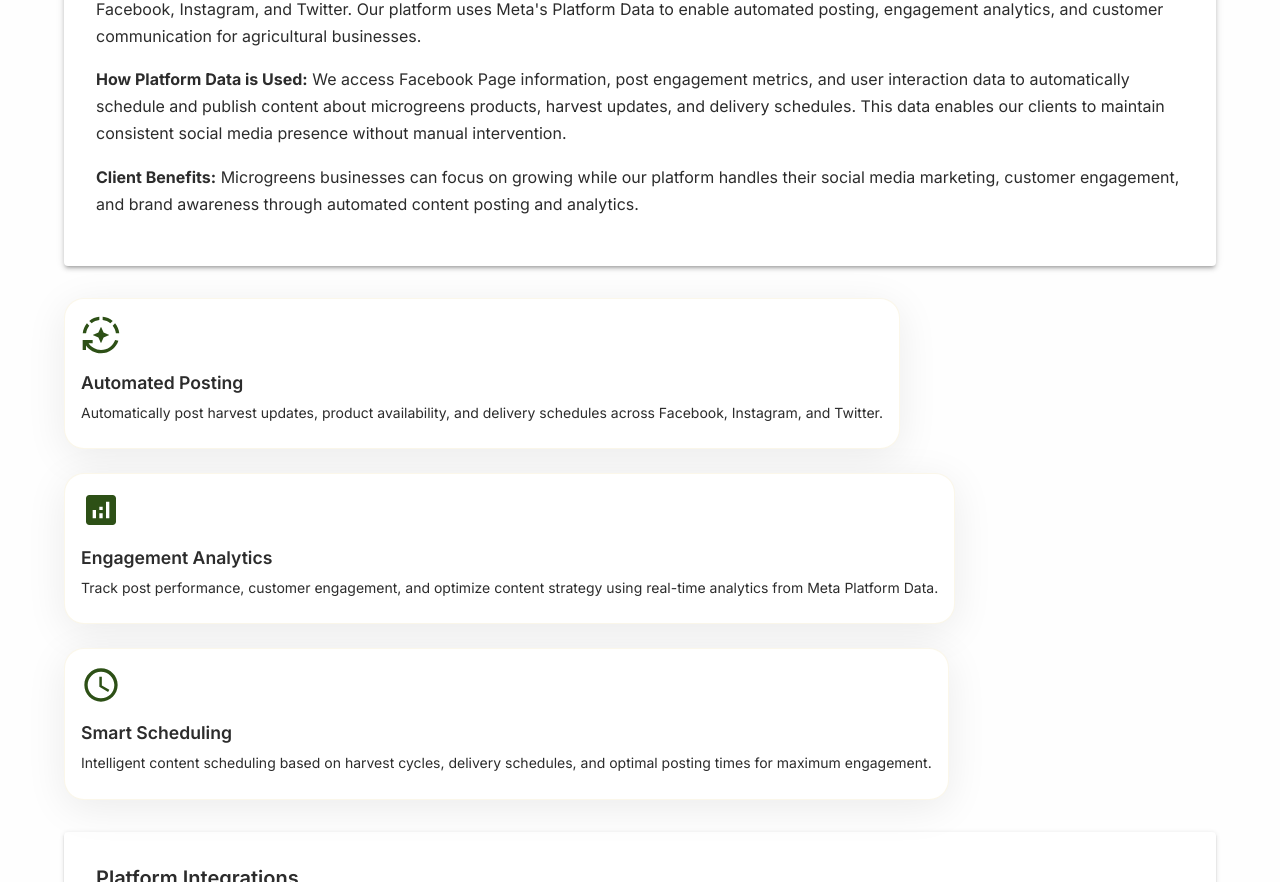
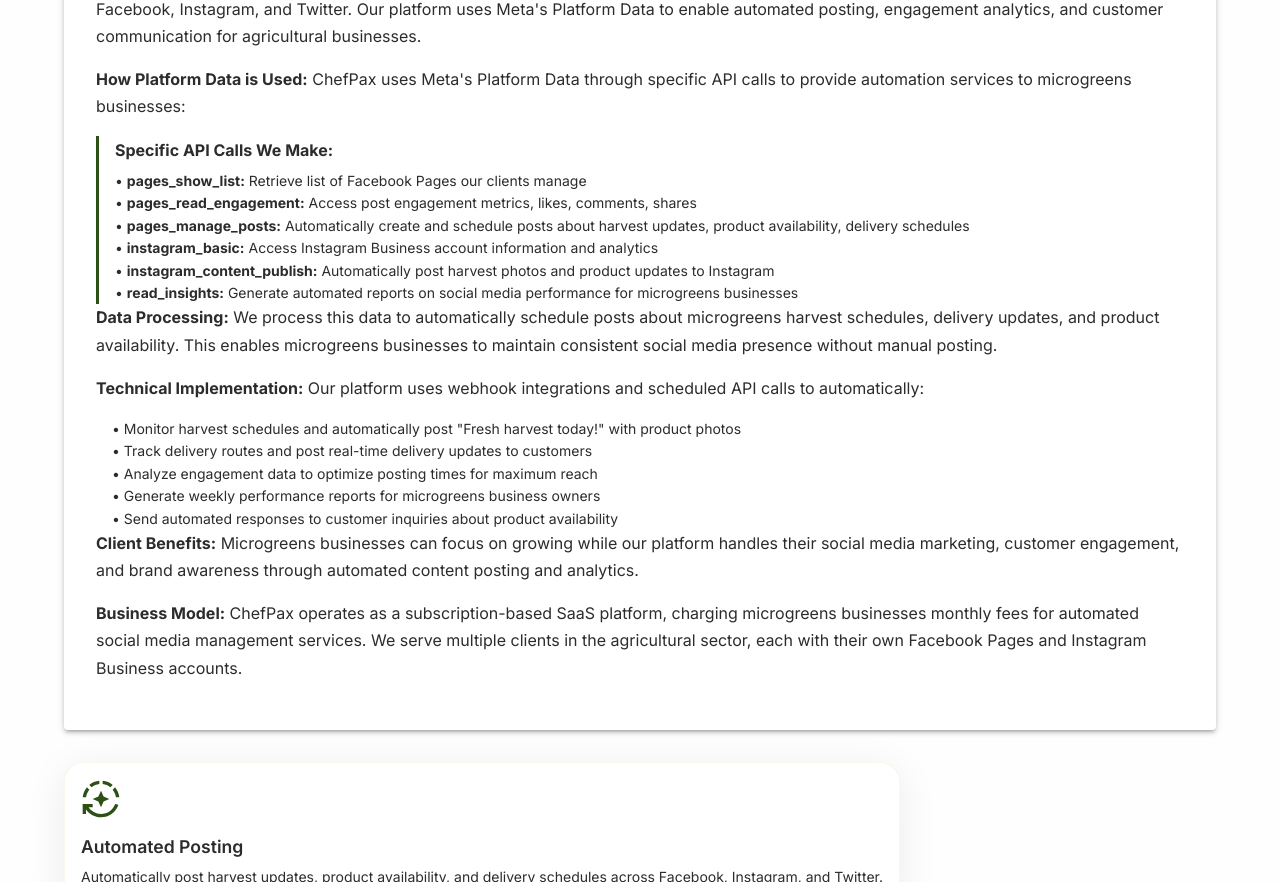
Before and after one commit to geoffdsims/chefpax, a Next.js app: page /automation in a window 1280 px wide. Shown: the part 475-1357 px from the top of the page. Built offline with nearby package versions, Linux system fonts and the light colour scheme; no server answers.

Commit message:
Add detailed API call specifications and technical implementation for Facebook Tech Provider verification

```diff
--- a/src/app/automation/page.tsx
+++ b/src/app/automation/page.tsx
@@ -38,10 +38,39 @@
           <strong>Services Provided:</strong> We provide a comprehensive SaaS platform for microgreens businesses to automate their social media presence across Facebook, Instagram, and Twitter. Our platform uses Meta's Platform Data to enable automated posting, engagement analytics, and customer communication for agricultural businesses.
         </Typography>
         <Typography variant="body1" paragraph>
-          <strong>How Platform Data is Used:</strong> We access Facebook Page information, post engagement metrics, and user interaction data to automatically schedule and publish content about microgreens products, harvest updates, and delivery schedules. This data enables our clients to maintain consistent social media presence without manual intervention.
+          <strong>How Platform Data is Used:</strong> ChefPax uses Meta's Platform Data through specific API calls to provide automation services to microgreens businesses:
+        </Typography>
+        <Typography variant="body1" component="div" sx={{ pl: 2, borderLeft: '3px solid #2D5016' }}>
+          <Typography variant="subtitle1" gutterBottom><strong>Specific API Calls We Make:</strong></Typography>
+          <Typography variant="body2" component="div">
+            • <strong>pages_show_list:</strong> Retrieve list of Facebook Pages our clients manage<br/>
+            • <strong>pages_read_engagement:</strong> Access post engagement metrics, likes, comments, shares<br/>
+            • <strong>pages_manage_posts:</strong> Automatically create and schedule posts about harvest updates, product availability, delivery schedules<br/>
+            • <strong>instagram_basic:</strong> Access Instagram Business account information and analytics<br/>
+            • <strong>instagram_content_publish:</strong> Automatically post harvest photos and product updates to Instagram<br/>
+            • <strong>read_insights:</strong> Generate automated reports on social media performance for microgreens businesses
+          </Typography>
+        </Typography>
+        <Typography variant="body1" paragraph>
+          <strong>Data Processing:</strong> We process this data to automatically schedule posts about microgreens harvest schedules, delivery updates, and product availability. This enables microgreens businesses to maintain consistent social media presence without manual posting.
+        </Typography>
+        <Typography variant="body1" paragraph>
+          <strong>Technical Implementation:</strong> Our platform uses webhook integrations and scheduled API calls to automatically:
+        </Typography>
+        <Typography variant="body1" component="div" sx={{ pl: 2 }}>
+          <Typography variant="body2" component="div">
+            • Monitor harvest schedules and automatically post "Fresh harvest today!" with product photos<br/>
+            • Track delivery routes and post real-time delivery updates to customers<br/>
+            • Analyze engagement data to optimize posting times for maximum reach<br/>
+            • Generate weekly performance reports for microgreens business owners<br/>
+            • Send automated responses to customer inquiries about product availability
+          </Typography>
         </Typography>
         <Typography variant="body1" paragraph>
           <strong>Client Benefits:</strong> Microgreens businesses can focus on growing while our platform handles their social media marketing, customer engagement, and brand awareness through automated content posting and analytics.
+        </Typography>
+        <Typography variant="body1" paragraph>
+          <strong>Business Model:</strong> ChefPax operates as a subscription-based SaaS platform, charging microgreens businesses monthly fees for automated social media management services. We serve multiple clients in the agricultural sector, each with their own Facebook Pages and Instagram Business accounts.
         </Typography>
       </Paper>
 
```
